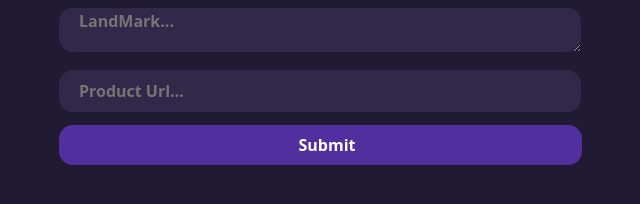
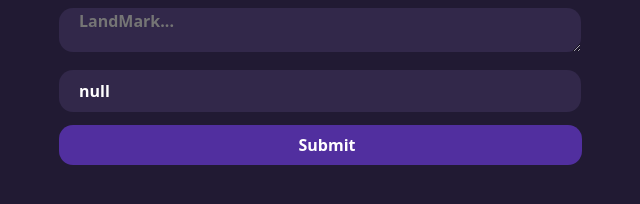
Before and after one commit to Aswinpallembil/Bluemart, a plain HTML site: page index.html in a window 1280 px wide. Shown: the part 470-674 px from the top of the page, 320-960 px from the left. Drawn offline with Linux system fonts and the light colour scheme.

Commit message:
Update index.html

```diff
--- a/index.html
+++ b/index.html
@@ -47,8 +47,17 @@
 <script>
 
 
-        const orderUrl = localStorage.getItem('orderUrl');
-        prdctUrl.value = orderUrl
+        // Get the embedded URL parameter from the current page URL
+const currentUrlParam = new URLSearchParams(window.location.search).get("currentUrl");
+
+// Decode the embedded URL parameter
+const currentUrl = decodeURIComponent(currentUrlParam);
+
+// Display the embedded URL on the page
+const prdctUrl = document.getElementById("prdctUrl");
+
+
+        prdctUrl.value = currentUrl;
 
     function alrt(){
         var A = document.getElementById("frm-name").value;
```
